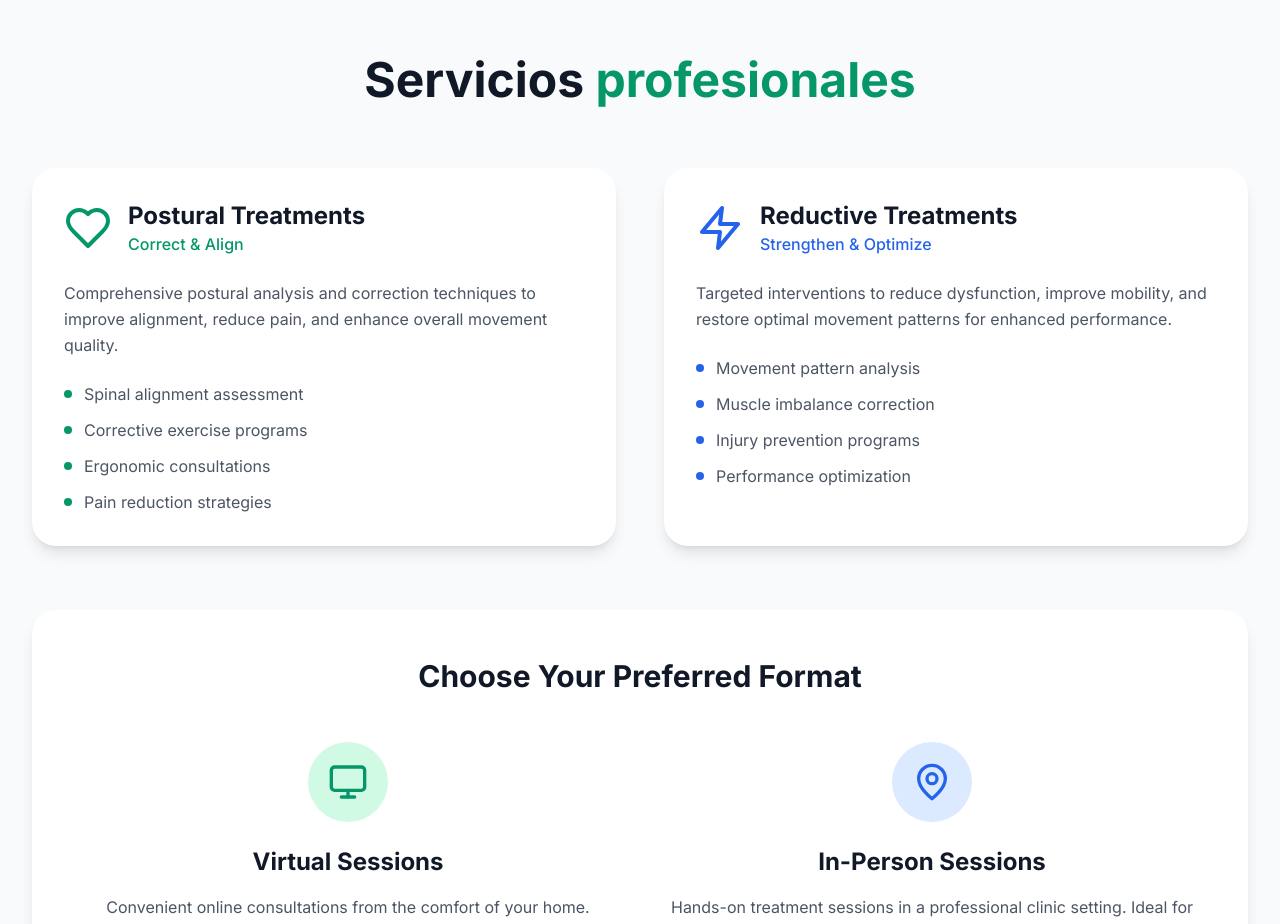
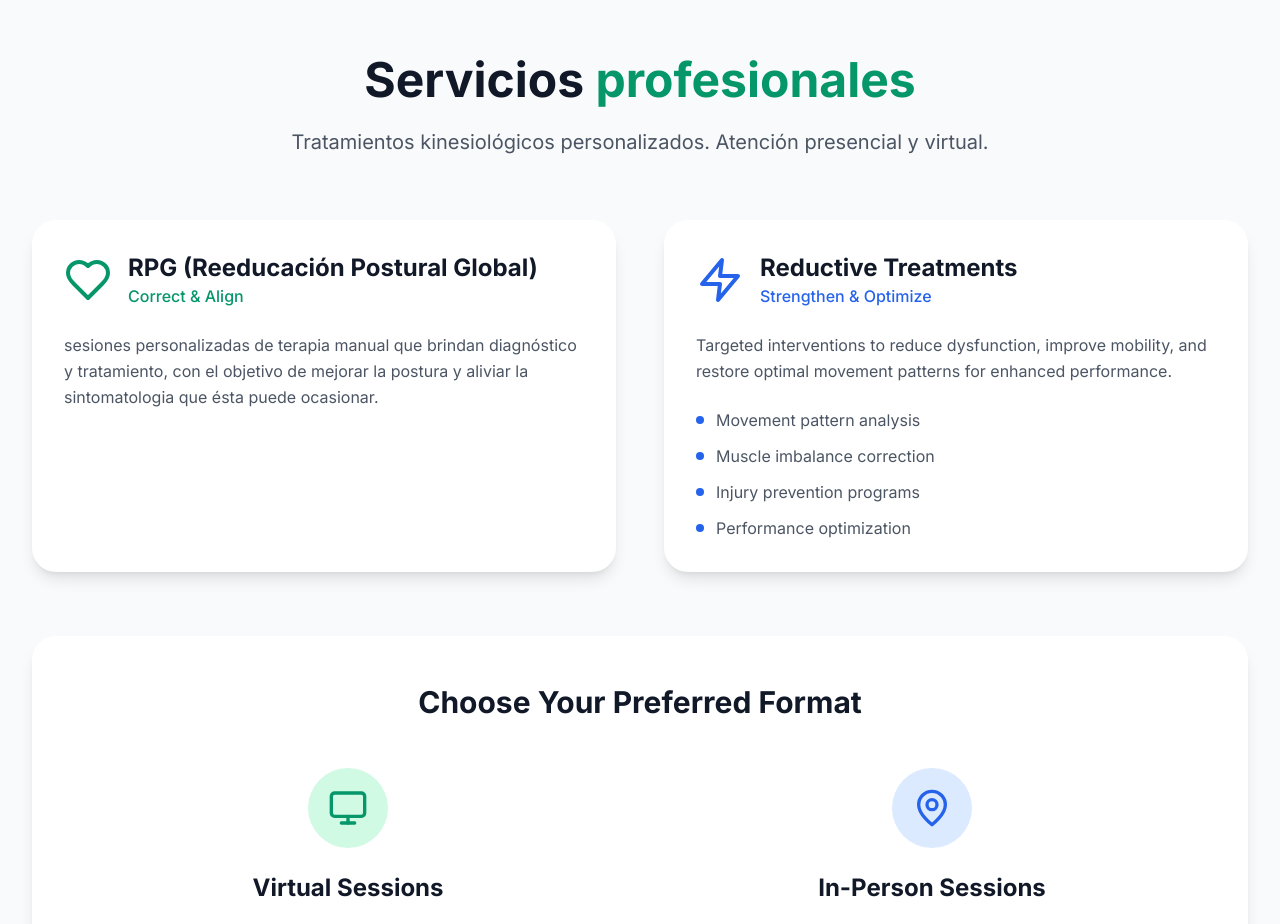
Before and after one commit to neudataing/kinesiologa, a React (Vite) app: page / in a window 1280 px wide. Shown: the part 2040-2964 px from the top of the page. Built offline with nearby package versions, Linux system fonts and the light colour scheme.

Commit message:
modified:   src/components/Services.tsx

```diff
--- a/src/components/Services.tsx
+++ b/src/components/Services.tsx
@@ -21,6 +21,9 @@ const Services: React.FC = () => {
             <h2 className="text-4xl lg:text-5xl font-bold text-gray-900 mb-6">
               Servicios <span className="text-emerald-600">profesionales</span>
             </h2>
+            <p className="text-xl text-gray-600 max-w-3xl mx-auto">
+              Tratamientos kinesiológicos personalizados. Atención presencial y virtual.
+            </p>
           </div>
 
           {/* Service Categories */}
@@ -29,31 +32,13 @@ const Services: React.FC = () => {
               <div className="flex items-center mb-6">
                 <Heart className="h-12 w-12 text-emerald-600 mr-4" />
                 <div>
-                  <h3 className="text-2xl font-bold text-gray-900">Postural Treatments</h3>
+                  <h3 className="text-2xl font-bold text-gray-900">RPG (Reeducación Postural Global)</h3>
                   <p className="text-emerald-600 font-medium">Correct & Align</p>
                 </div>
               </div>
               <p className="text-gray-600 mb-6 leading-relaxed">
-                Comprehensive postural analysis and correction techniques to improve alignment, reduce pain, and enhance overall movement quality.
+                sesiones personalizadas de terapia manual que brindan diagnóstico y tratamiento, con el objetivo de mejorar la postura y aliviar la sintomatologia que ésta puede ocasionar.
               </p>
-              <ul className="space-y-3 text-gray-600">
-                <li className="flex items-center">
-                  <div className="w-2 h-2 bg-emerald-600 rounded-full mr-3"></div>
-                  Spinal alignment assessment
-                </li>
-                <li className="flex items-center">
-                  <div className="w-2 h-2 bg-emerald-600 rounded-full mr-3"></div>
-                  Corrective exercise programs
-                </li>
-                <li className="flex items-center">
-                  <div className="w-2 h-2 bg-emerald-600 rounded-full mr-3"></div>
-                  Ergonomic consultations
-                </li>
-                <li className="flex items-center">
-                  <div className="w-2 h-2 bg-emerald-600 rounded-full mr-3"></div>
-                  Pain reduction strategies
-                </li>
-              </ul>
             </div>
 
             <div className="bg-white rounded-3xl p-8 shadow-lg hover:shadow-xl transition-shadow duration-300">
```
